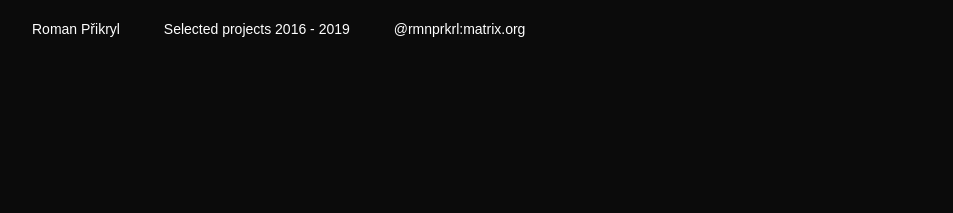
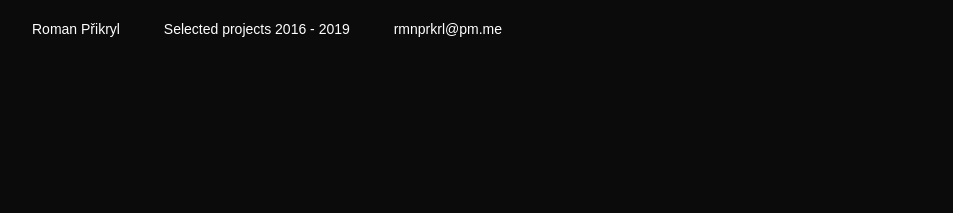
Before and after one commit to rmnprkrl/w3f-portfolio, a Jekyll site: the page built from index.md, in a window 1280 px wide. Shown: the top 213 px of the page, without its empty margins (8-961 px from the left). Built offline with Jekyll 4.4.1, drawn with Linux system fonts in a browser that asks for light colours.

Commit message:
Update header.html

```diff
--- a/_includes/header.html
+++ b/_includes/header.html
@@ -2,6 +2,6 @@
     <div class="wrapper">
         <span>{{ site.title | escape }}</span>
         <span>{{ site.description | escape }}</span>
-        <span>@rmnprkrl:matrix.org</span>
+        <span>rmnprkrl@pm.me</span>
     </div>
 </header>
```
